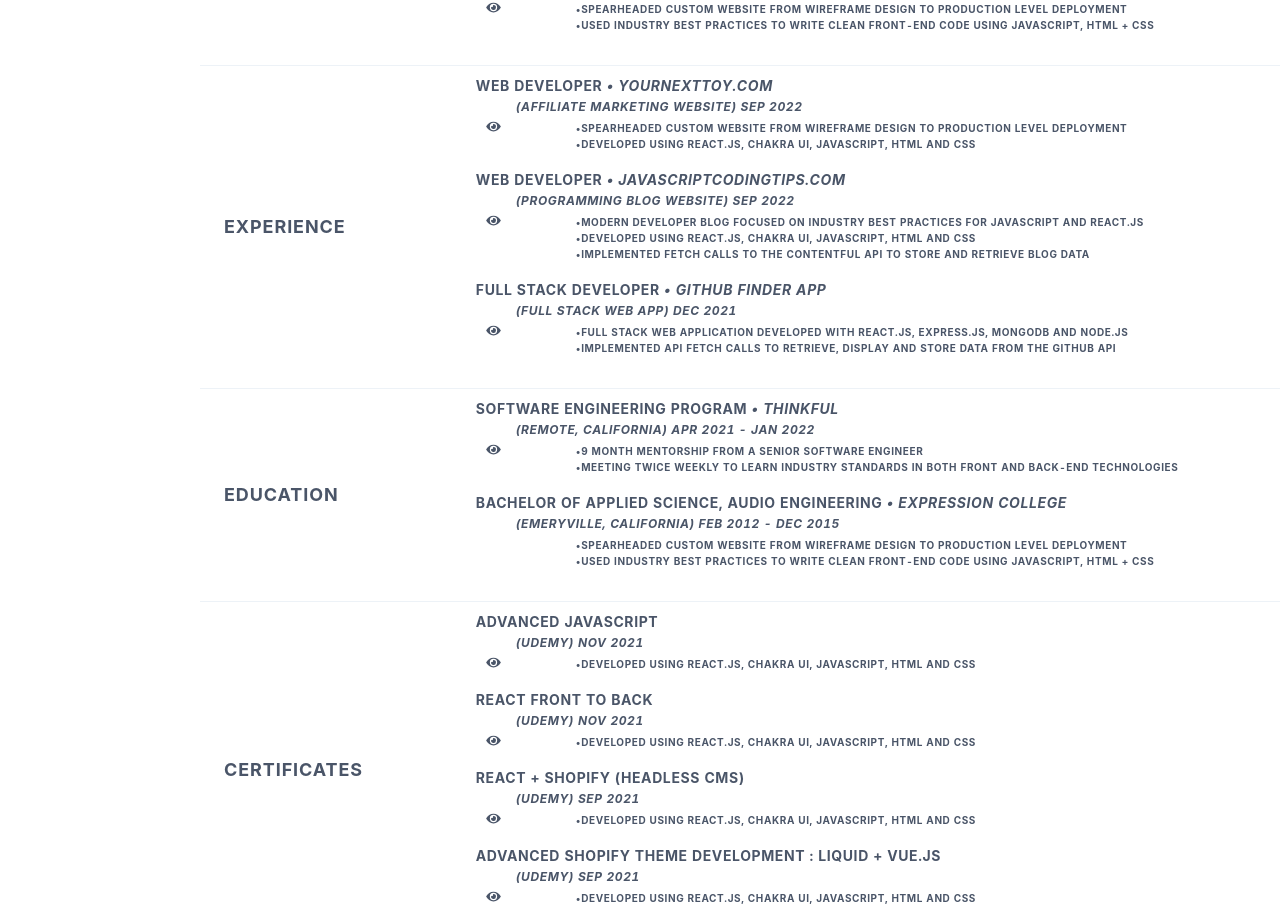
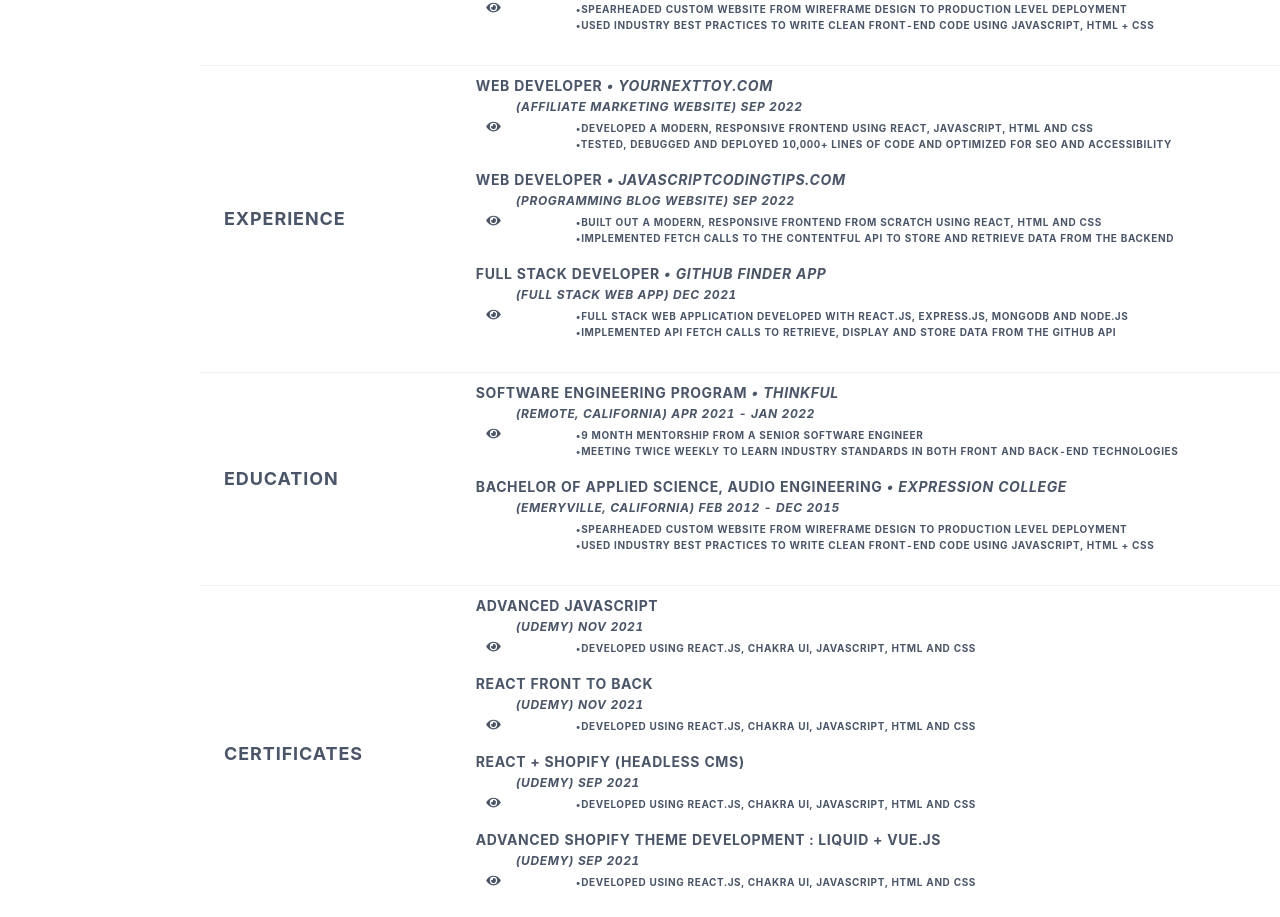
Before and after one commit to tomofficer/portfolio2022, a React (Create React App) app: page / in a window 1280 px wide. Shown: the part 1360-2277 px from the top of the page. Built offline with nearby package versions, Linux system fonts and the light colour scheme.

Commit message:
updated resume descriptions

```diff
--- a/src/components/Resume.js
+++ b/src/components/Resume.js
@@ -427,8 +427,8 @@
                       marginLeft: '100px',
                     }}
                   >
-                    •Spearheaded custom website from wireframe design to
-                    production level deployment
+                    •Developed a modern, responsive frontend using React,
+                    JavaScript, HTML and CSS
                   </p>
                   <p
                     style={{
@@ -437,8 +437,8 @@
                       marginBottom: '20px',
                     }}
                   >
-                    •Developed using React.js, Chakra UI, JavaScript, HTML and
-                    CSS
+                    •Tested, debugged and deployed 10,000+ lines of code and
+                    optimized for SEO and accessibility
                   </p>
 
                   <chakra.header fontSize={'14px'}>
@@ -473,23 +473,15 @@
                       w="15px"
                     />
                   </a>
+
                   <p
                     style={{
                       fontSize: '10px',
                       marginLeft: '100px',
                     }}
                   >
-                    •Modern developer blog focused on industry best practices
-                    for JavaScript and React.js
-                  </p>
-                  <p
-                    style={{
-                      fontSize: '10px',
-                      marginLeft: '100px',
-                    }}
-                  >
-                    •Developed using React.js, Chakra UI, JavaScript, HTML and
-                    CSS
+                    •Built out a modern, responsive frontend from scratch using
+                    React, HTML and CSS
                   </p>
                   <p
                     style={{
@@ -499,7 +491,7 @@
                     }}
                   >
                     •Implemented fetch calls to the Contentful API to store and
-                    retrieve blog data
+                    retrieve data from the backend
                   </p>
 
                   <chakra.header fontSize={'14px'}>
```
